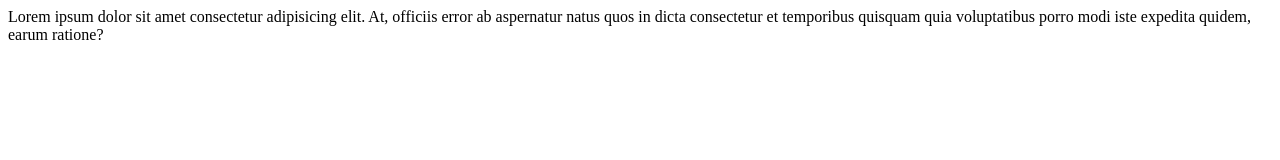
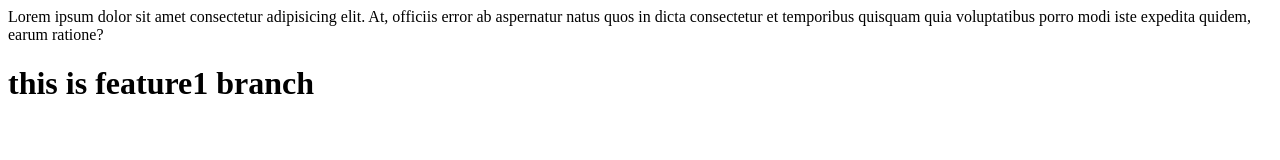
Before and after one commit to jayeshredij/git2, a plain HTML site: page index.html in a window 1280 px wide. Drawn offline with Linux system fonts and the light colour scheme.

Commit message:
feature1

```diff
--- a/index.html
+++ b/index.html
@@ -1 +1,2 @@
 <p>Lorem ipsum dolor sit amet consectetur adipisicing elit. At, officiis error ab aspernatur natus quos in dicta consectetur et temporibus quisquam quia voluptatibus porro modi iste expedita quidem, earum ratione?</p>
+<h1>this is feature1 branch</h1>
```
